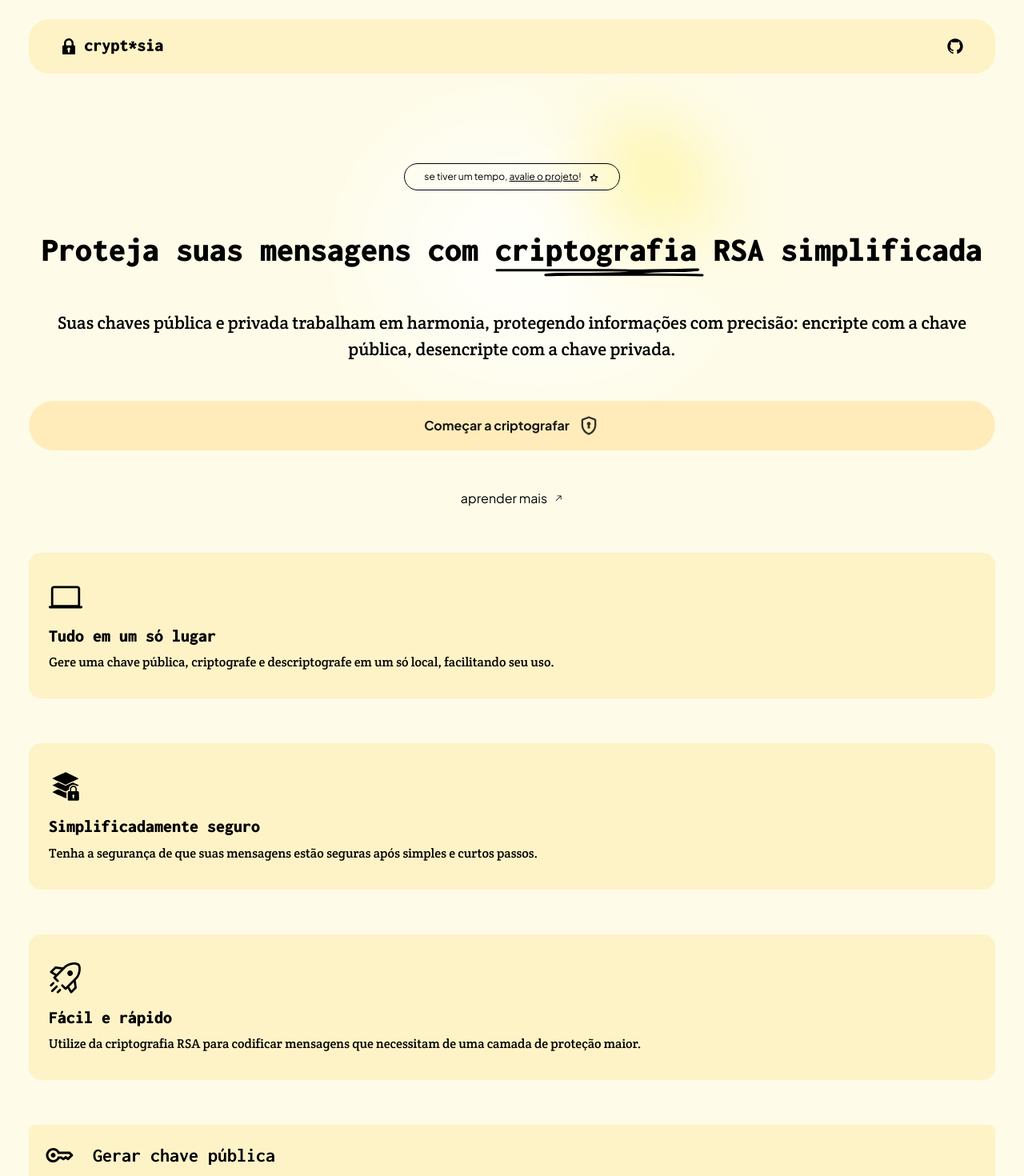
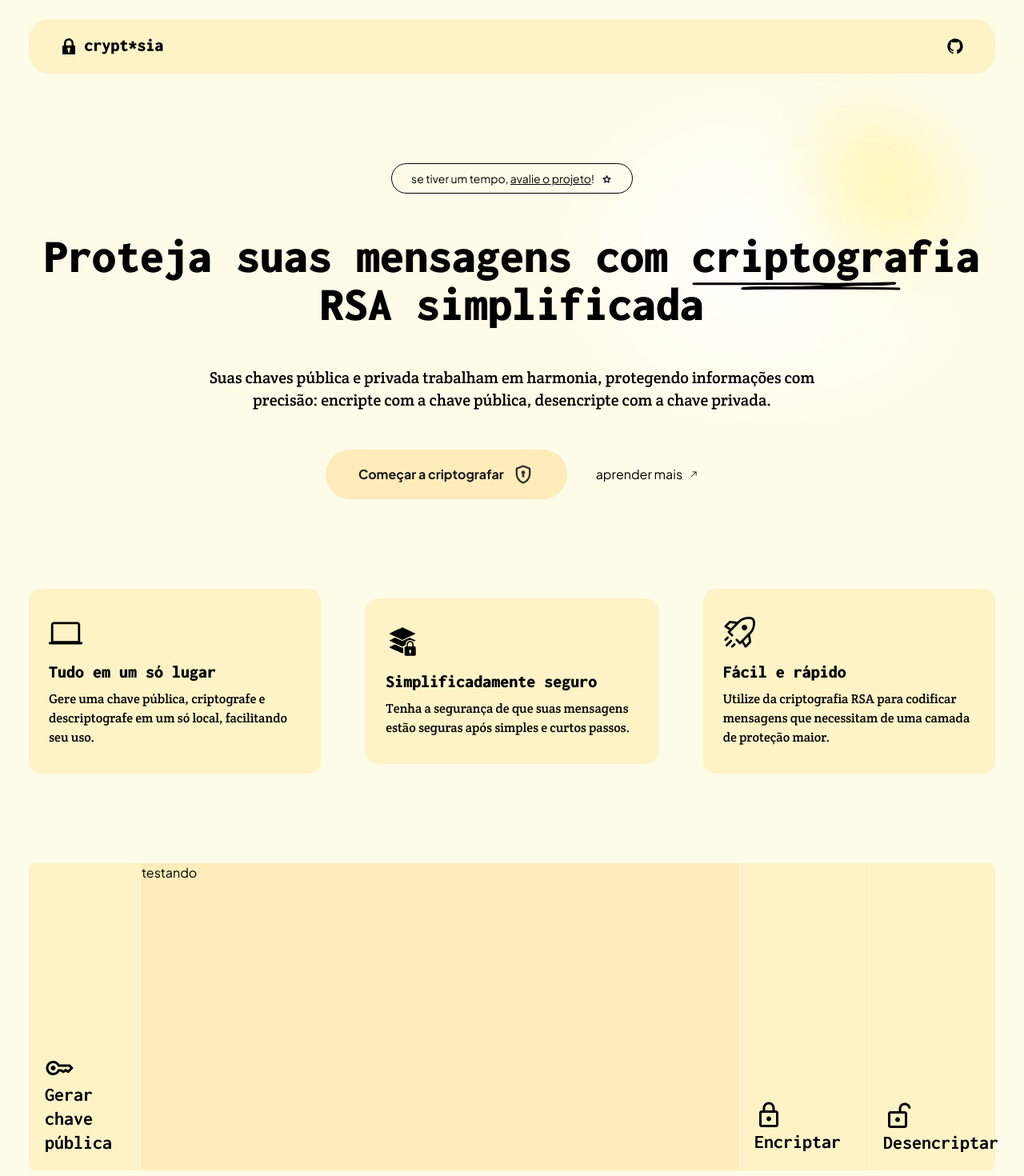
Before and after one commit to theduardomaciel/cryptosia-web, a Next.js app: page / in a window 1280 px wide. Shown: the top 1470 px of the page at 80% size. Built offline with nearby package versions, Linux system fonts and the light colour scheme.

Commit message:
Bug: horizontal accordion animation

```diff
--- a/app/page.tsx
+++ b/app/page.tsx
@@ -32,7 +32,7 @@ export default function Home() {
                         target="_blank"
                     >
                         <div className="flex cursor-pointer items-center justify-center border border-black dark:border-primary-200 px-6 py-2 rounded-full gap-2 hover:outline outline-offset-2 outline-black dark:outline-primary-200">
-                            <p className="text-xs text-black dark:text-primary-200">
+                            <p className="text-xs lg:text-sm text-black dark:text-primary-200">
                                 se tiver um tempo,{" "}
                                 <span className="underline">
                                     avalie o projeto
@@ -42,7 +42,7 @@ export default function Home() {
                             <Star className="fill-black dark:fill-primary-200" />
                         </div>
                     </Link>
-                    <h1 className="text-center w-full text-[var(--neutral)] text-[42px] font-title font-black leading-tight">
+                    <h1 className="text-center w-full text-[var(--neutral)] text-[42px] lg:text-6xl font-title font-black leading-tight">
                         Proteja suas mensagens com{" "}
                         <span className="relative">
                             criptografia{" "}
@@ -51,13 +51,14 @@ export default function Home() {
                         </span>{" "}
                         RSA simplificada
                     </h1>
-                    <p className="text-center text-[var(--neutral)] text-[22px] font-normal font-serif">
+                    <p className="text-center text-[var(--neutral)] text-[22px] lg:text-xl lg:max-w-3xl font-normal font-serif">
                         Suas chaves pública e privada trabalham em harmonia,
                         protegendo informações com precisão: encripte com a
                         chave pública, desencripte com a chave privada.{" "}
                     </p>
+                    <div className="flex flex-col lg:flex-row items-center justify-start gap-9">
                         <Link
-                        className="w-full px-10 py-4 bg-primary-100 dark:bg-primary-200 rounded-[50px] border border-white border-opacity-10 justify-center items-center gap-2.5 inline-flex hover:brightness-105 transition"
+                            className="w-full lg:w-fit px-10 py-4 bg-primary-100 border-primary-200 dark:bg-primary-200 rounded-[50px] border border-opacity-10 justify-center items-center gap-2.5 inline-flex hover:brightness-105 transition"
                             href={`/#app`}
                         >
                             <p className="text-center text-neutral-900 text-md font-bold">
@@ -81,7 +82,8 @@ export default function Home() {
                             <ArrowTopRightIcon className="w-3 h-3 transition-transform group-hover:translate-x-0.5 group-hover:-translate-y-0.5" />
                         </Link>
                     </div>
-                <ul className="flex flex-col w-full items-center justify-start my-14 gap-14">
+                </div>
+                <ul className="flex flex-col lg:flex-row w-full items-center justify-start my-28 gap-14">
                     <Card
                         icon={<ComputerIcon />}
                         title="Tudo em um só lugar"
--- a/components/Sections/Holder.tsx
+++ b/components/Sections/Holder.tsx
@@ -10,32 +10,38 @@ export default function SectionsHolder() {
     return (
         <div
             id="app"
-            className="flex flex-col items-end justify-end w-full pt-link -mt-link"
+            className="flex flex-col lg:flex-row items-end justify-end w-full pt-link -mt-link"
         >
-            <ul className="flex flex-col items-center justify-center w-full">
+            <ul className="flex flex-col lg:flex-row items-center justify-center w-full">
                 <Section
                     id="public-key"
-                    className="rounded-tl-lg rounded-tr-lg border-b border-transparent border-b-primary-100 dark:border-b-gray-100"
+                    className="rounded-tl-lg lg:rounded-bl-lg max-md:rounded-tr-lg max-md:border-b lg:border-r border-transparent border-r-primary-100 border-b-primary-100 lg:dark:border-r-gray-100 dark:border-b-gray-100"
                     icon={<PublicKeyIcon className={"w-9 h-9"} />}
                     name="Gerar chave pública"
                 >
-                    <div className="h-64 w-full bg-transparent"></div>
+                    <div className="flex w-1/3 bg-transparent">
+                        <p>testando</p>
+                    </div>
                 </Section>
                 <Section
                     id="encrypt"
-                    className="border-b border-transparent border-b-primary-100 dark:border-b-gray-100"
+                    className="border-b lg:border-r border-transparent border-r-primary-100 border-b-primary-100 lg:dark:border-r-gray-100 dark:border-b-gray-100"
                     icon={<EncryptIcon className={"w-9 h-9"} />}
                     name="Encriptar"
                 >
-                    <div className="h-64 w-full bg-transparent"></div>
+                    <div className="flex w-full bg-transparent">
+                        <p>testando</p>
+                    </div>
                 </Section>
                 <Section
                     id="decrypt"
-                    className="rounded-bl-lg rounded-br-lg"
+                    className="max-md:rounded-bl-lg lg:rounded-tr-lg rounded-br-lg"
                     icon={<DecryptIcon className={"w-9 h-9"} />}
                     name="Desencriptar"
                 >
-                    <div className="h-64 w-full bg-transparent"></div>
+                    <div className="flex w-1/3 bg-transparent">
+                        <p>testando</p>
+                    </div>
                 </Section>
             </ul>
         </div>
--- a/components/Sections/Section.tsx
+++ b/components/Sections/Section.tsx
@@ -30,16 +30,19 @@ export default function Section({
     return (
         <li
             className={clsx(
-                "transition hover:bg-primary-200 dark:hover:bg-gray-100 bg-white-200 dark:bg-gray-200 dark:bg-dark-gray-400 w-full",
+                "flex flex-col lg:flex-row transition hover:bg-primary-200 dark:hover:bg-gray-100 bg-white-200 dark:bg-gray-200 dark:bg-dark-gray-400 max-md:w-full lg:w-fit lg:h-96",
                 /* {
                     "bg-dark-gray-300 border border-dark-gray-100": isExpanded,
                 }, */
+                {
+                    "flex-1": isExpanded,
+                },
                 className
             )}
         >
             {/* Header */}
             <div
-                className="cursor-pointer transition flex flex-row px-5 items-center justify-between w-full h-fit py-5 gap-x-3"
+                className="cursor-pointer transition flex flex-row px-5 items-center lg:items-end justify-between w-full lg:w-40 py-5 gap-x-3"
                 onClick={
                     () => router.replace(`?app=${id}`, { scroll: false })
                     /* isExpanded
@@ -49,26 +52,18 @@ export default function Section({
             >
                 <div className="flex flex-row flex-wrap items-center justify-start gap-x-6">
                     {icon}
-                    <p className="text-text-100 font-bold font-title leading-tight text-2xl">
+                    <p className="text-text-100 font-bold font-title leading-tight text-2xl break-words overflow-ellipsis">
                         {name}
                     </p>
                 </div>
-                <ChevronDownIcon
-                    width={18}
-                    height={18}
-                    color="var(--text-200)"
-                    className={clsx("min-w-[18px] transition-transform", {
-                        "transform rotate-180": isExpanded,
-                    })}
-                />
             </div>
             {/* Content */}
             <div
                 className={clsx(
-                    "px-5 pt-0 overflow-hidden transition-[max-height,opacity] duration-700 max-h-0 bg-primary-100 dark:bg-primary-200",
+                    "max-md:px-5 pt-0 overflow-hidden transition-[max-height,opacity] lg:transition-[max-width,opacity] duration-700 lg:duration-700 bg-primary-100 dark:bg-primary-200 w-full",
                     {
-                        "max-h-[50rem]": isExpanded,
-                        "max-h-0": !isExpanded,
+                        "max-md:max-h-[50rem] lg:max-w-[50rem]": isExpanded,
+                        "max-md:max-h-0 lg:max-w-0": !isExpanded,
                     }
                 )}
             >
--- a/components/ui/Select.tsx
+++ b/components/ui/Select.tsx
@@ -26,7 +26,7 @@ const SelectTrigger = React.forwardRef<
     <SelectPrimitive.Trigger
         ref={ref}
         className={cn(
-            "flex h-10 items-center justify-between rounded-md border border-gray-100 bg-transparent px-4 text-sm placeholder:text-neutral focus:outline-none focus:ring-0 dark:focus:ring-2 focus:ring-[var(--neutral)] focus:ring-offset-2 disabled:cursor-not-allowed disabled:opacity-50 dark:border-dark-gray-100 dark:text-[var(--neutral)] focus:bg-gray-300 dark:focus:bg-gray-200 focus:ring-offset-transparent dark:focus:ring-offset-dark-gray-400 gap-x-select enabled:hover:bg-white-100 enabled:dark:hover:bg-gray-200 transition-colors gap-2",
+            "flex h-10 items-center justify-between rounded-md border border-black dark:border-gray-100 bg-transparent px-4 text-sm placeholder:text-neutral focus:outline-none focus:ring-0 dark:focus:ring-2 focus:ring-[var(--neutral)] focus:ring-offset-2 disabled:cursor-not-allowed disabled:opacity-50 dark:text-[var(--neutral)] focus:bg-gray-300 dark:focus:bg-gray-200 focus:ring-offset-transparent dark:focus:ring-offset-dark-gray-400 gap-x-select enabled:hover:bg-white-100 enabled:dark:hover:bg-gray-200 transition-colors gap-2",
             className
         )}
         {...props}
@@ -46,7 +46,7 @@ const SelectContent = React.forwardRef<
         <SelectPrimitive.Content
             ref={ref}
             className={cn(
-                "animate-in fade-in-80 relative z-50 overflow-hidden rounded-md border text-[var(--neutral)] dark:text-[var(--neutral)] shadow-md dark:border-dark-gray-100 border-[var(--neutral)] bg-white-200 dark:bg-gray-200",
+                "animate-in fade-in-80 relative z-50 overflow-hidden rounded-md border text-[var(--neutral)] dark:text-[var(--neutral)] shadow-md dark:border-gray-100 border-[var(--neutral)] bg-white-200 dark:bg-gray-200",
                 className
             )}
             {...props}
```
Lines whose indentation alone changed are shown as unchanged.
